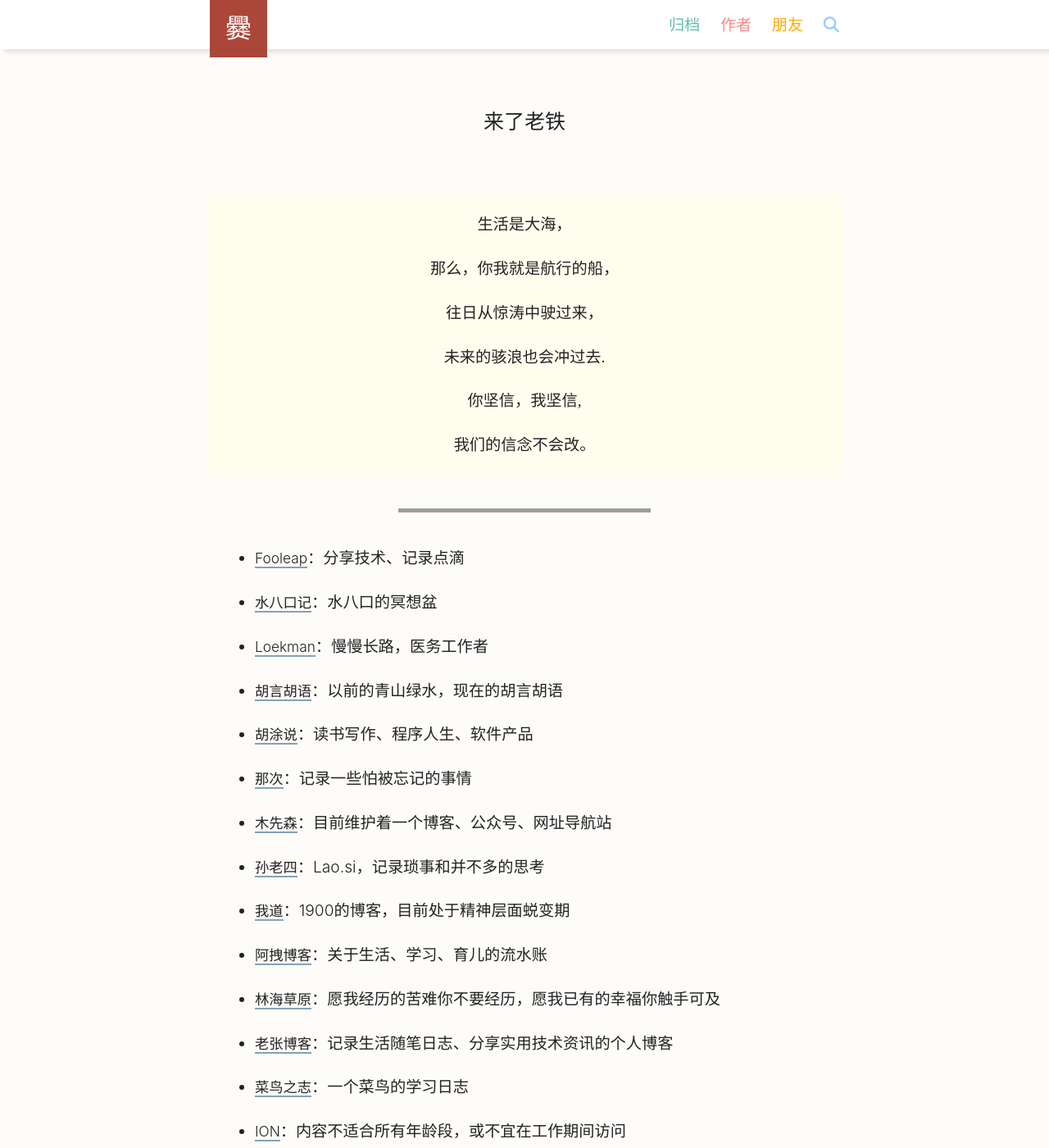
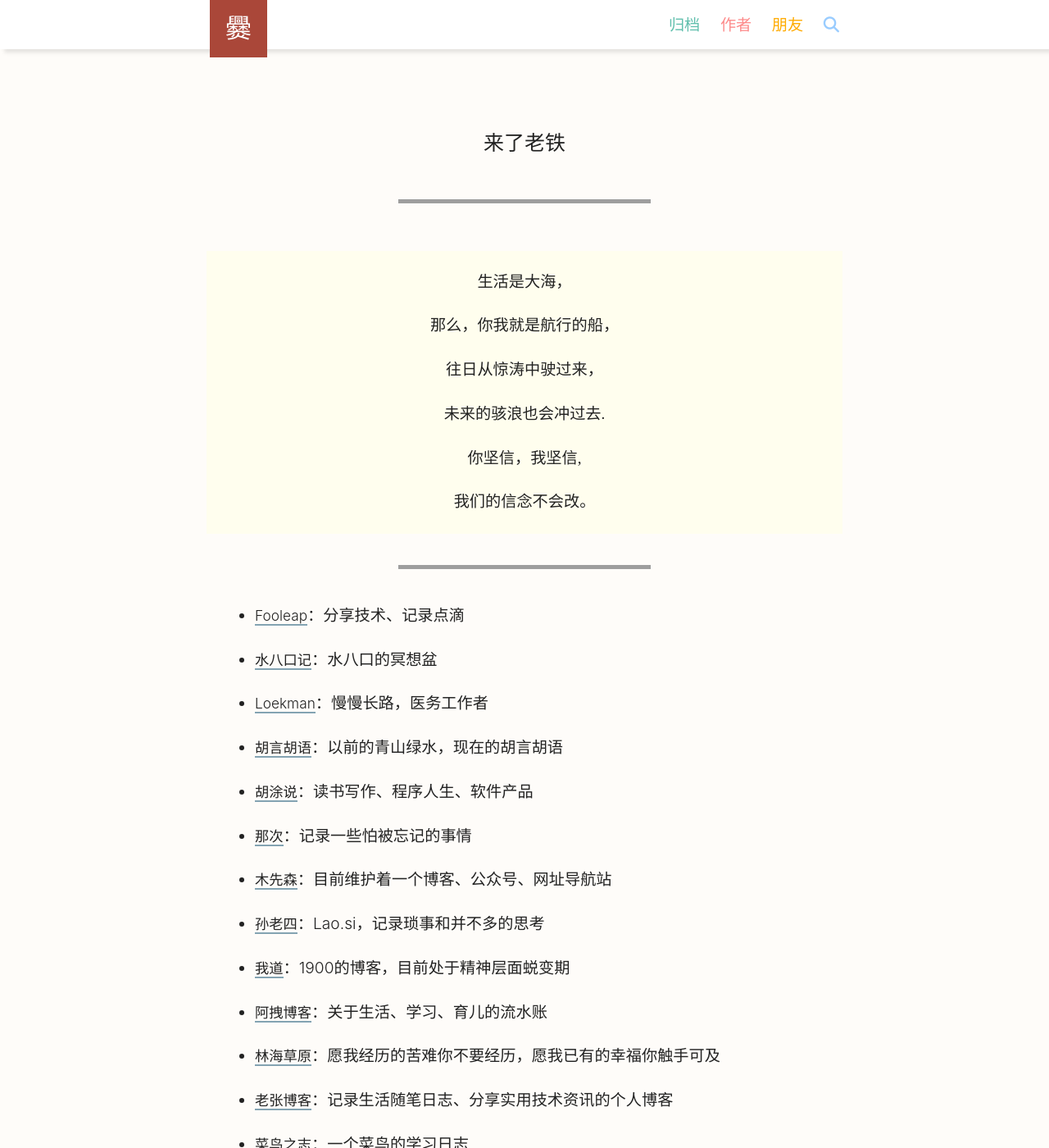
Before and after one commit to ColinAZ/blog, a Jekyll site: the page built from _pages/friend.md, in a window 1280 px wide and 1400 px high. Shown: the whole window at 82% size. Built offline with Jekyll 4.4.1, drawn with Linux system fonts in a browser that asks for light colours; nearby versions of some CDN libraries; some web fonts are replaced; comment, search, counter and statistics services are not loaded; a style sheet for code colours, icons or effects is not loaded; grey boxes are pictures that could not be loaded.

Commit message:
微调hr样式

```diff
--- a/_includes/head.html
+++ b/_includes/head.html
@@ -14,7 +14,7 @@
   <link rel="dns-prefetch" href="//china.s3.ladydaily.com">
   <link rel="stylesheet" href="//lib.baomitu.com/lxgw-wenkai-screen-webfont/1.6.0/lxgwwenkaiscreen.min.css">
   <link rel="stylesheet" href="https://lib.baomitu.com/font-awesome/6.3.0/css/all.min.css">
-  <link rel="stylesheet" href="/main.min.css?v=1.2">
+  <link rel="stylesheet" href="/main.min.css?v=1.3">
   <link rel="apple-touch-icon" sizes="180x180" href="//china.s3.ladydaily.com/icons/apple-touch-icon.png">
   <link rel="icon" type="image/png" sizes="32x32" href="//china.s3.ladydaily.com/icons/favicon-32x32.png">
   <link rel="icon" type="image/png" sizes="16x16" href="//china.s3.ladydaily.com/icons/favicon-16x16.png">
--- a/_layouts/page.html
+++ b/_layouts/page.html
@@ -5,7 +5,7 @@ layout: default
 <main class="homehead">
 	<div class="post">
 		<h2 class="post-title">{{ page.title }}</h2>
-		<div class="post-info"></div>
+		<div class="post-info"><hr></div>
 		{{ content }}
 	</div>
 	<div class="hidden">爨.blog（Cuan.Blog）</div>
--- a/_layouts/post.html
+++ b/_layouts/post.html
@@ -8,6 +8,7 @@ layout: default
 		<div class="post-info">
 			{% if page.date %}
 			<time>{{ page.date | date: "熊の猫 写于 %Y年%m月%d日" }}</time><div class="hidden">爨.blog（Cuan.Blog）</div>
+			<hr>
 			{% endif %}
 		</div>
 		{{ content }}
```
Also changed, not shown: main.min.css.
